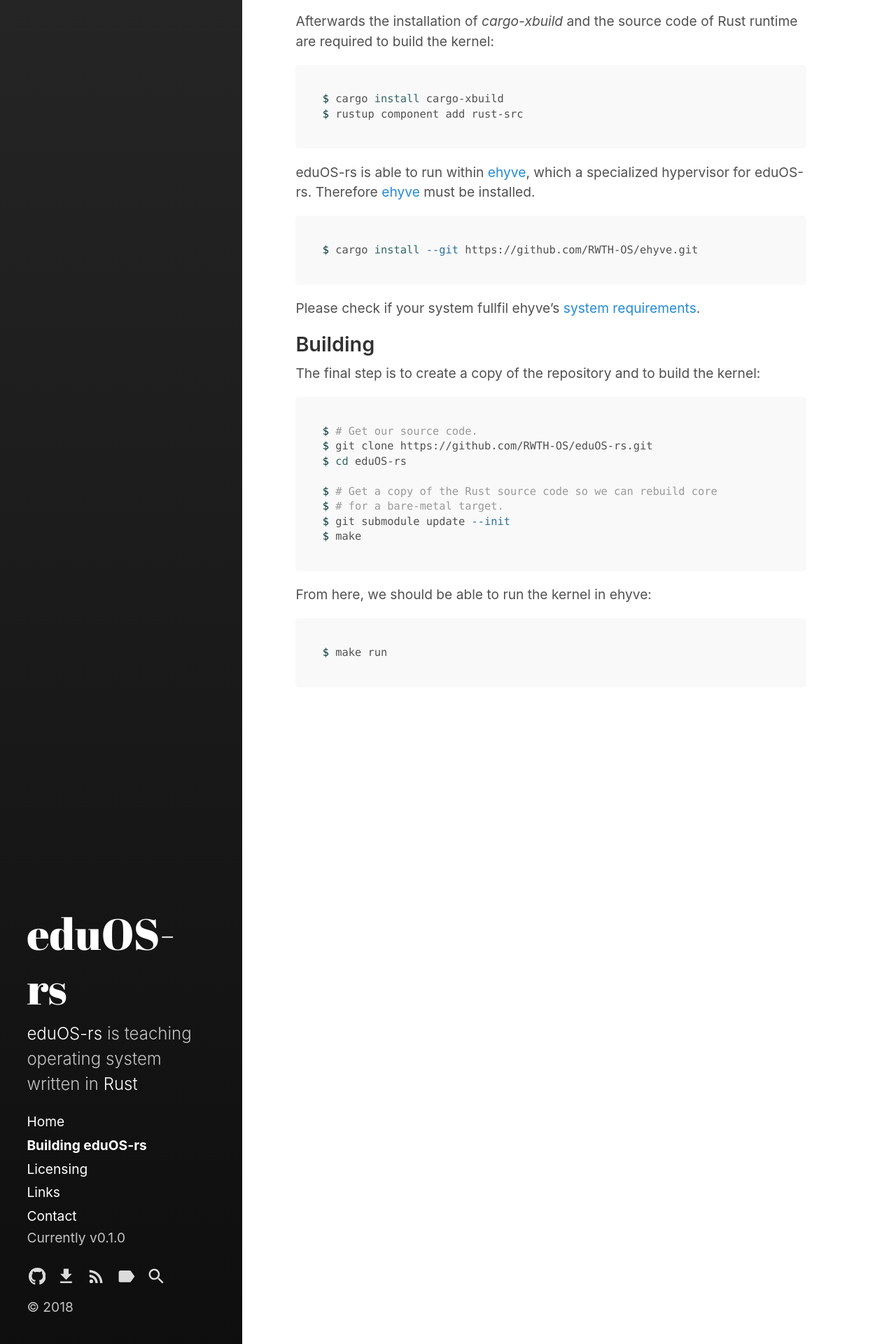
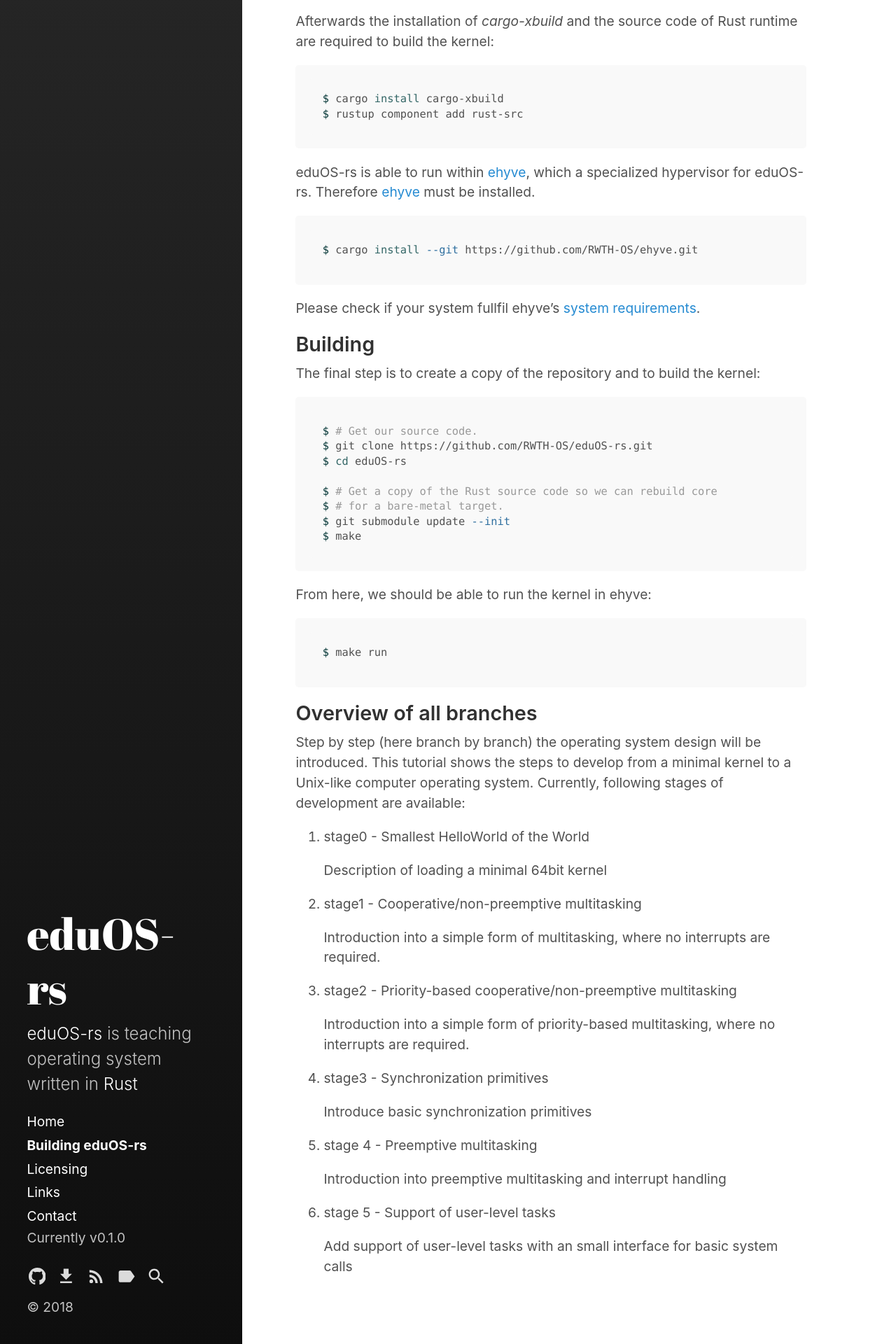
Before and after one commit to RWTH-OS/eduOS-rs, a Jekyll site: the page built from build.md, in a window 1280 px wide. Shown: the part 1114-3034 px from the top of the page at 70% size. Built offline with Jekyll 4.4.1, drawn with Linux system fonts in a browser that asks for light colours.

Commit message:
add description of all branches

````diff
--- a/build.md
+++ b/build.md
@@ -70,3 +70,33 @@
 ```sh
 $ make run
 ```
+
+## Overview of all branches
+
+Step by step (here branch by branch) the operating system design will be introduced.
+This tutorial shows the steps to develop from a minimal kernel to a Unix-like computer operating system.
+Currently, following stages of development are available:
+
+0. stage0 - Smallest HelloWorld of the World
+
+   Description of loading a minimal 64bit kernel
+
+1. stage1 - Cooperative/non-preemptive multitasking
+
+   Introduction into a simple form of multitasking, where no interrupts are required.
+
+2. stage2 - Priority-based cooperative/non-preemptive multitasking
+
+   Introduction into a simple form of priority-based multitasking, where no interrupts are required.
+
+3. stage3 - Synchronization primitives
+
+   Introduce basic synchronization primitives
+
+4. stage 4 - Preemptive multitasking
+
+   Introduction into preemptive multitasking and interrupt handling
+
+5. stage 5 - Support of user-level tasks
+
+   Add support of user-level tasks with an small interface for basic system calls
````
